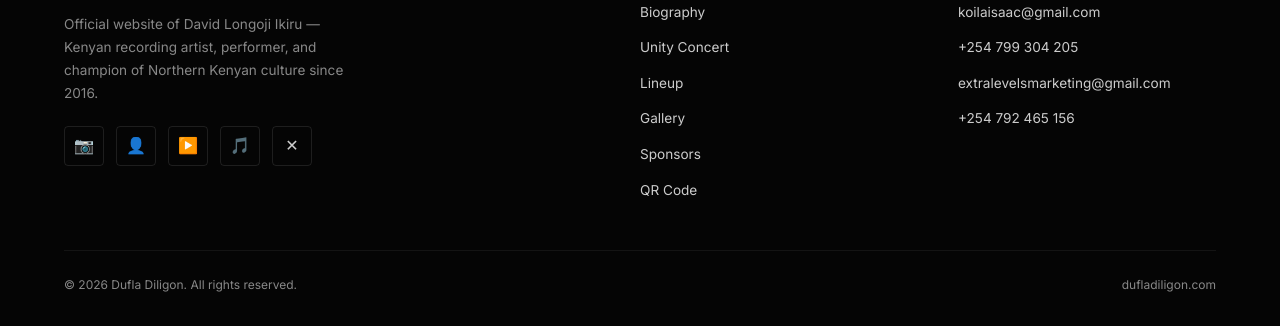
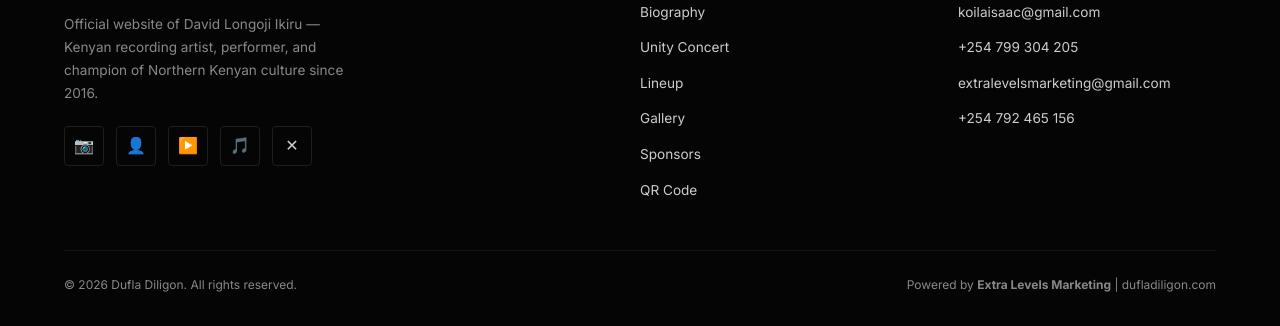
Before and after one commit to KimJon/dufla, a plain HTML site: page index.html in a window 1280 px wide. Shown: the part 9279-9605 px from the top of the page. Drawn offline with nearby package versions, Linux system fonts and the light colour scheme.

Commit message:
Update footer to include Extra Levels Marketing

```diff
--- a/index.html
+++ b/index.html
@@ -1256,7 +1256,7 @@
       </div>
       <div class="footer-bottom">
         <p>© 2026 Dufla Diligon. All rights reserved.</p>
-        <p>dufladiligon.com</p>
+        <p>Powered by <strong>Extra Levels Marketing</strong> | dufladiligon.com</p>
       </div>
     </div>
   </footer>
```
